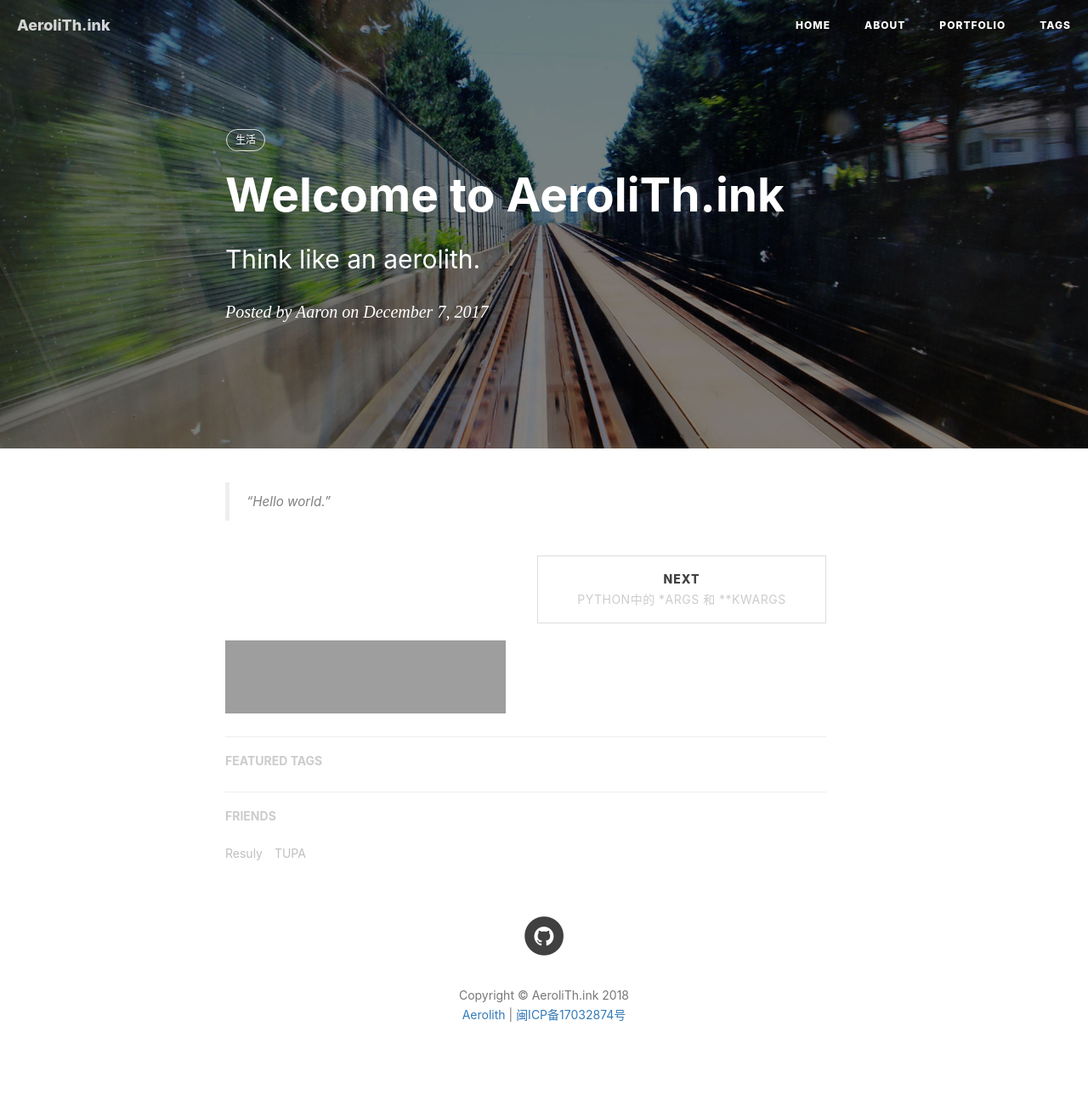
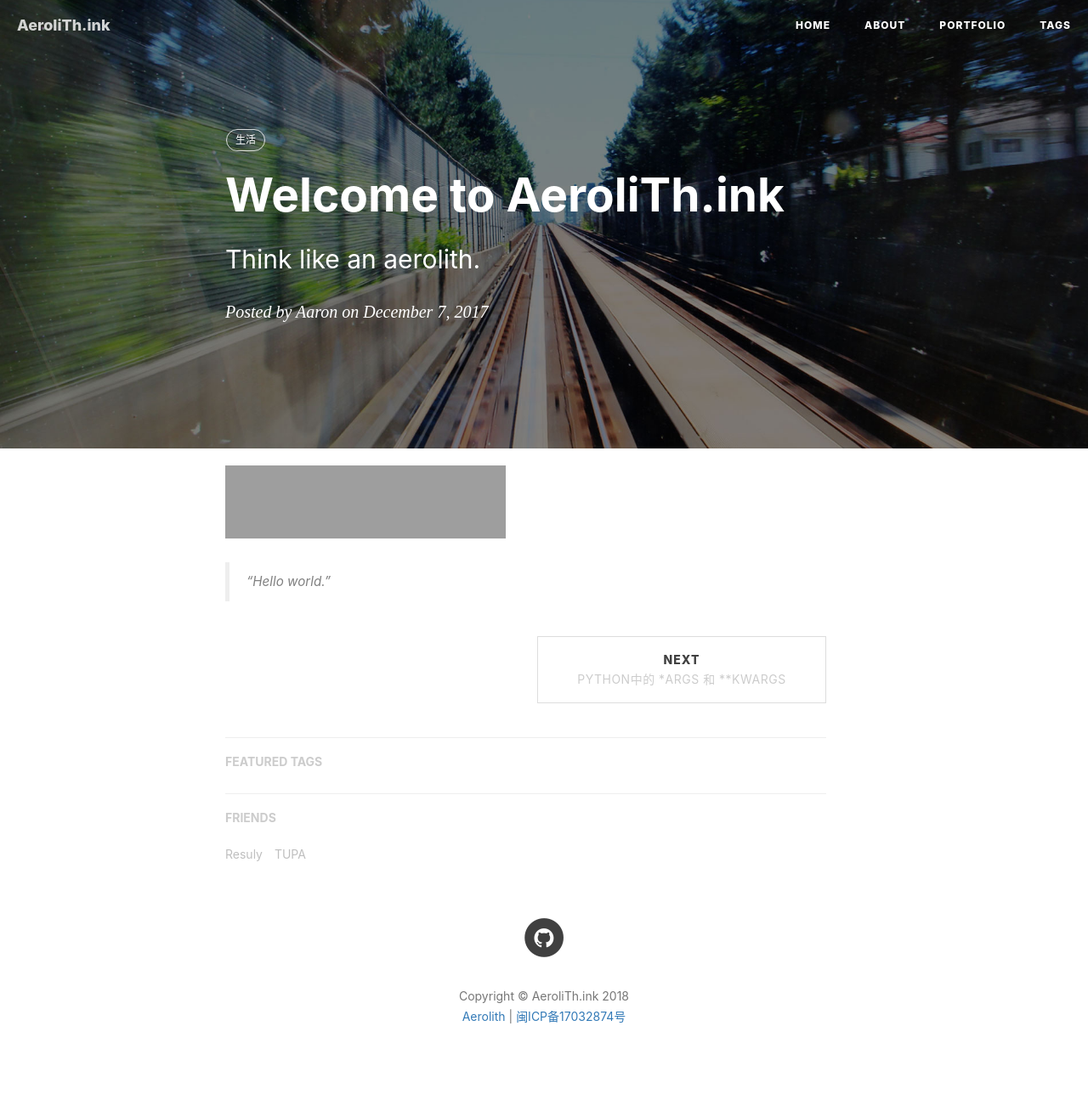
Before and after one commit to aerolithink/aerolithink.github.io, a Jekyll site: the page built from _posts/2017-12-07-hello-2017.markdown, in a window 1280 px wide. Shown: the whole page at 85% size. Built offline with Jekyll 4.4.1, drawn with Linux system fonts in a browser that asks for light colours; nearby versions of some CDN libraries; comment, search, counter and statistics services are not loaded; grey boxes are pictures that could not be loaded.

Commit message:
Revert "CloudM"
This reverts commit 86c2e245c6c227440102addc0b71534f752d9f8f.

```diff
--- a/_layouts/post.html
+++ b/_layouts/post.html
@@ -67,7 +67,9 @@ layout: default
                 </select>
                 {% endif %}
 
-
+				<!-- CloudMusic -->
+			    <iframe frameborder="no" border="0" marginwidth="0" marginheight="0" width=330 height=86 src="//music.163.com/outchain/player?type=2&id={\{ page.music-id}\}&auto=1&height=66">
+				</iframe>
 
 				{{ content }}
 
@@ -131,9 +133,7 @@ layout: default
                 col-md-10 col-md-offset-1
                 sidebar-container">
 
-                <!-- CloudMusic -->
-			    <iframe frameborder="no" border="0" marginwidth="0" marginheight="0" width=330 height=86 src="//music.163.com/outchain/player?type=2&id={\{ page.music-id}\}&auto=1&height=66">
-				</iframe>
+
 
                 <!-- Featured Tags -->
                 {% if site.featured-tags %}
```
